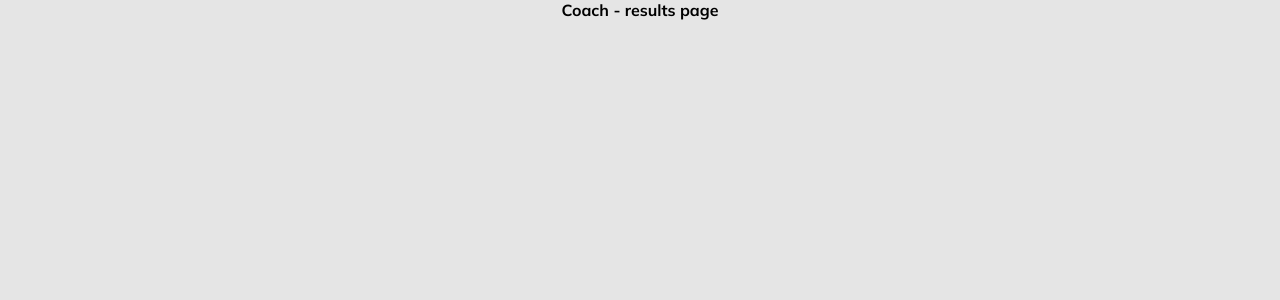
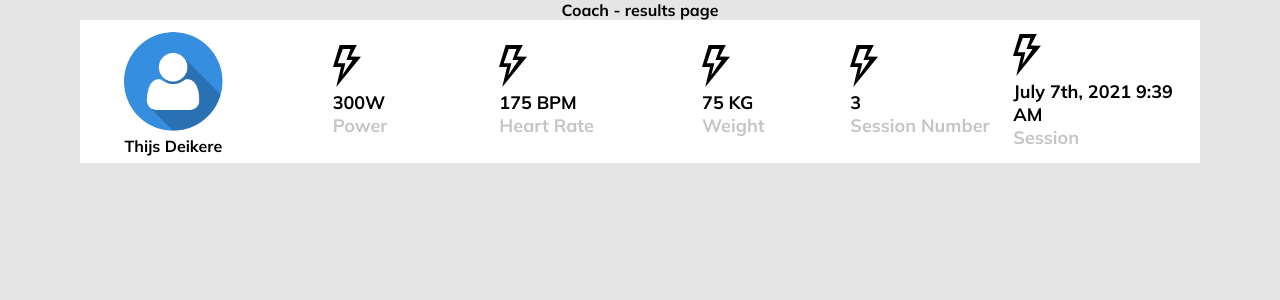
Before and after one commit to roberttullycarr/cyclingsimulator, a React (Create React App) app in the folder frontend/: page /coach/results/1 in a window 1280 px wide. Shown: the top 300 px of the page. Built offline with nearby package versions, Linux system fonts and the light colour scheme.

Commit message:
creating sessioncard large

```diff
--- a/frontend/src/3_Pages/2_Coach/2_5_Results/index.jsx
+++ b/frontend/src/3_Pages/2_Coach/2_5_Results/index.jsx
@@ -1,10 +1,12 @@
 import {Main} from "../../../4_Components/1_Main";
+import SessionCardLarge from "../../../4_Components/6_SessionCardLarge";
 
 
 const Results = () => {
     return (
         <Main>
             <h1>Coach - results page</h1>
+            <SessionCardLarge/>
         </Main>
     )
 }
--- a/frontend/src/4_Components/1_Main/index.jsx
+++ b/frontend/src/4_Components/1_Main/index.jsx
@@ -2,7 +2,7 @@ import styled from "styled-components";
 
 export const Main = styled.div`
   display: flex;
-  height: auto;
+  height: 100vh;
   width: 100%;
   flex-direction: column;
   align-items: center;
--- /dev/null
+++ b/frontend/src/4_Components/6_SessionCardLarge/index.jsx
@@ -0,0 +1,75 @@
+import styled from "styled-components";
+import Avatar from "../7_Avatar";
+import {defaultTheme} from "../../6_Styles";
+import power from '../../5_Assets/SVG/21_power.svg'
+
+const Container = styled.div`
+  aspect-ratio: 7.85 / 1;
+  width: 87.5vw;
+  height: auto;
+  display: grid;
+  grid-template-columns: repeat(6, 1fr);
+  background: ${props => props.theme.ELWhite};
+  place-items: center;
+  place-content: center;
+`
+
+const Athlete = styled.div`
+  display: flex;
+  flex-direction: column;
+  align-items: center;
+  justify-content: center;
+`
+
+const Stat = styled.div`
+    font-weight: ${props => props.theme.textWeightBold};
+
+    img {
+      height: 42px;
+    }
+    h1{
+      font-size: ${props => props.theme.textSizePostName};
+    }
+    h2{
+      font-size: ${props => props.theme.textSizePostName};
+      color: ${props => props.theme.AccentGray};
+    }
+`
+
+const SessionCardLarge = () => {
+    return (
+        <Container>
+            <Athlete>
+                <Avatar height={110} color={'AccentGray'}/>
+                <h1>Thijs Deikere</h1>
+            </Athlete>
+            <Stat>
+                <img src={power}/>
+                <h1>300W</h1>
+                <h2>Power</h2>
+            </Stat>
+            <Stat>
+                <img src={power}/>
+                <h1>175 BPM</h1>
+                <h2>Heart Rate</h2>
+            </Stat>
+            <Stat>
+                <img src={power}/>
+                <h1>75 KG</h1>
+                <h2>Weight</h2>
+            </Stat>
+            <Stat>
+                <img src={power}/>
+                <h1>3</h1>
+                <h2>Session Number</h2>
+            </Stat>
+            <Stat>
+                <img src={power}/>
+                <h1>July 7th, 2021 9:39 AM</h1>
+                <h2>Session</h2>
+            </Stat>
+        </Container>
+    )
+}
+
+export default SessionCardLarge
--- a/frontend/src/6_Styles/index.js
+++ b/frontend/src/6_Styles/index.js
@@ -6,7 +6,7 @@ export const GlobalStyle = createGlobalStyle`
         padding: 0;
         box-sizing: border-box;
         font-size: 16px;
-        background-color: #E5E5E5;
+        //background-color: #E5E5E5;
         font-family: 'Mulish', sans-serif;
         -webkit-font-smoothing: antialiased;
         -moz-osx-font-smoothing: grayscale;
@@ -19,6 +19,7 @@ export const defaultTheme = {
   ELGreen: "#016C1F",
   ELWhite: "#FFFFFF",
   BackgroundLightGrey: "#E5E5E5",
+  AccentGray: "#C5C5C5",
   TableBlue: "#659FD3",
 
 
```
